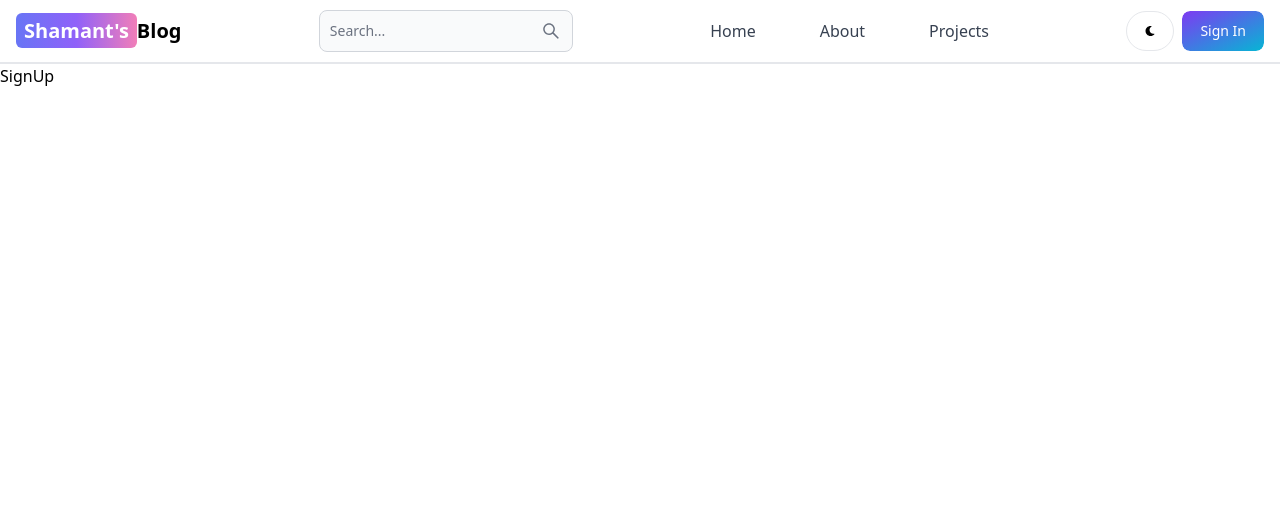
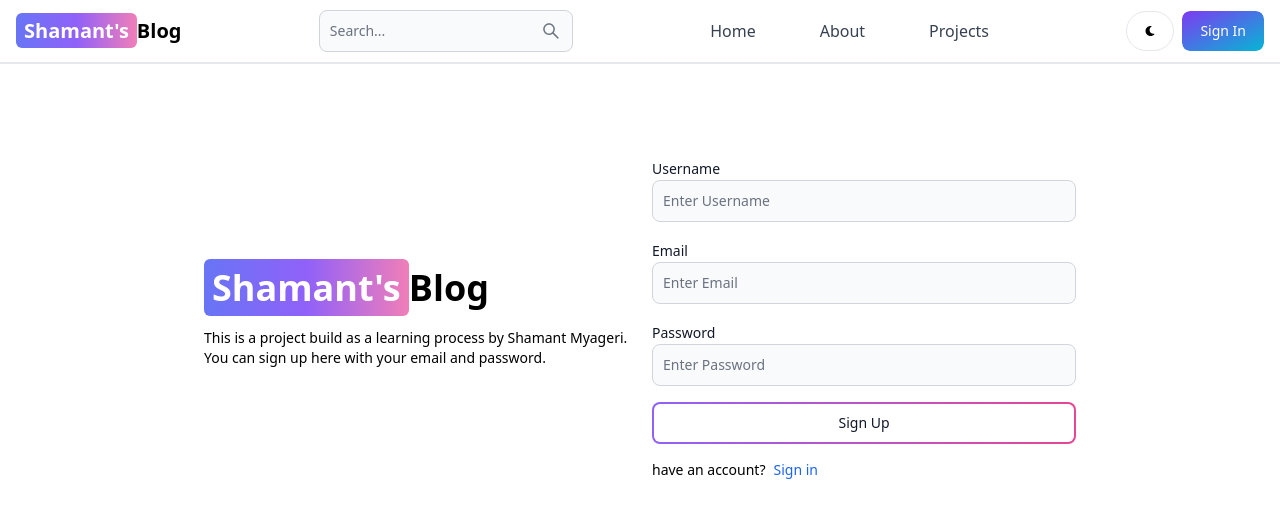
Before and after one commit to Sam-111001/MERN_STACK_Blog, a React (Vite) app in the folder client/: page /sign-up in a window 1280 px wide. Shown: the top 518 px of the page. Built offline with nearby package versions, Linux system fonts and the light colour scheme.

Commit message:
Created the ui for signup page

```diff
--- a/client/src/pages/SignUp.jsx
+++ b/client/src/pages/SignUp.jsx
@@ -1,7 +1,42 @@
-
+import { Button, Label, TextInput } from "flowbite-react";
+import { Link } from "react-router-dom";
 
 export default function SignUp() {
     return (
-        <div>SignUp</div>
+        <div className=" min-h-screen mt-20">
+            <div className="flex gap-6 p-3 max-w-4xl mx-auto flex-col md:flex-row md:items-center">
+
+                {/* left-side */}
+                <div className="flex-1">
+                    <Link className=" text-4xl font-bold dark:text-white" to={"/"}>
+                        <span className="px-2 py-1 bg-gradient-to-r from-indigo-500 via-purple-500 to-pink-400 rounded-md text-white">{"Shamant's"}</span>Blog
+                    </Link>
+                    <p className="text-sm mt-5">This is a project build as a learning process by Shamant Myageri. You can sign up here with your email and password.</p>
+                </div>
+
+                {/* right-side */}
+                <div className="flex-1">
+                    <form className="flex flex-col gap-4">
+                        <div className="">
+                            <Label value="Username" />
+                            <TextInput type="text" placeholder="Enter Username" id="username" />
+                        </div>
+                        <div className="">
+                            <Label value="Email" />
+                            <TextInput type="email" placeholder="Enter Email" id="email" />
+                        </div>
+                        <div className="">
+                            <Label value="Password" />
+                            <TextInput type="password" placeholder="Enter Password" id="password" />
+                        </div>
+                        <Button className="" gradientDuoTone="purpleToPink" type="submit" outline>Sign Up</Button>
+                    </form>
+                    <div className="flex gap-2 text-sm mt-4">
+                        <span>have an account?</span>
+                        <Link to="sign-in" className=" text-blue-600">Sign in</Link>
+                    </div>
+                </div>
+            </div>
+        </div>
     )
 }
```
